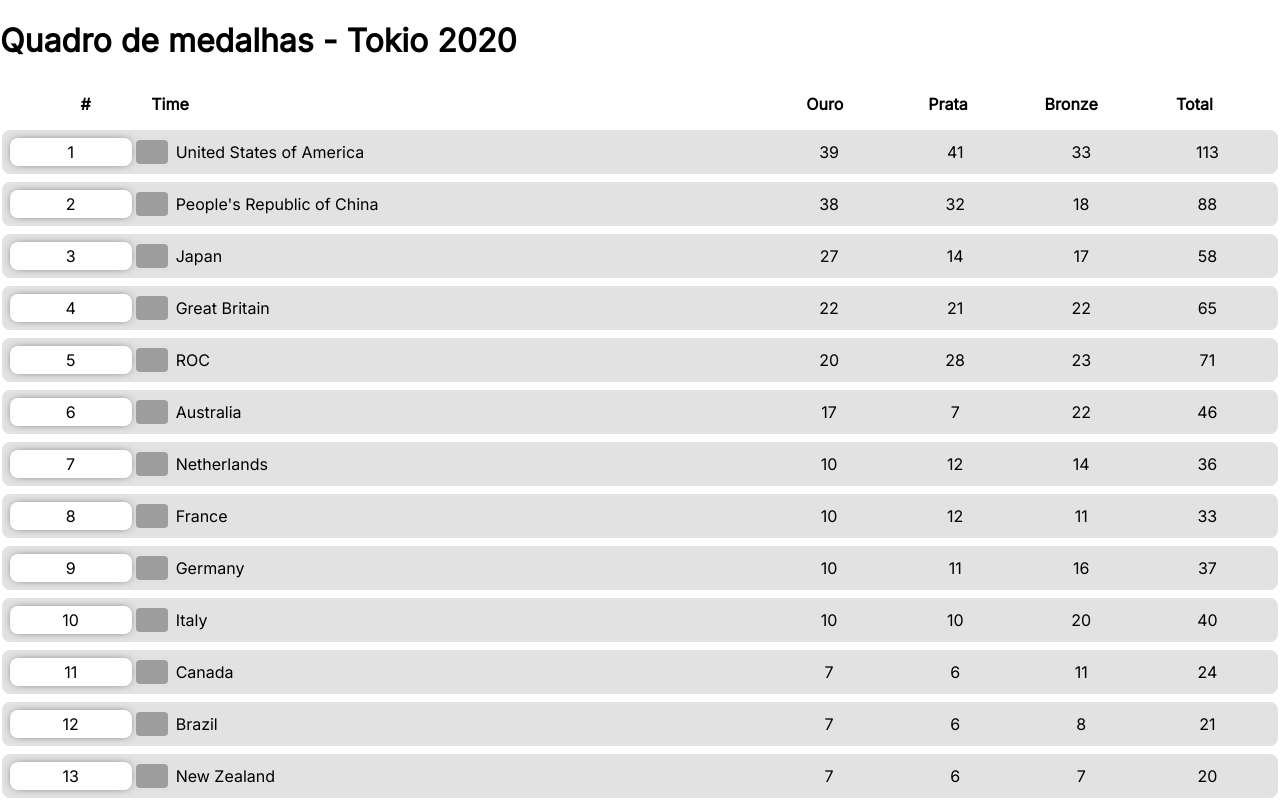
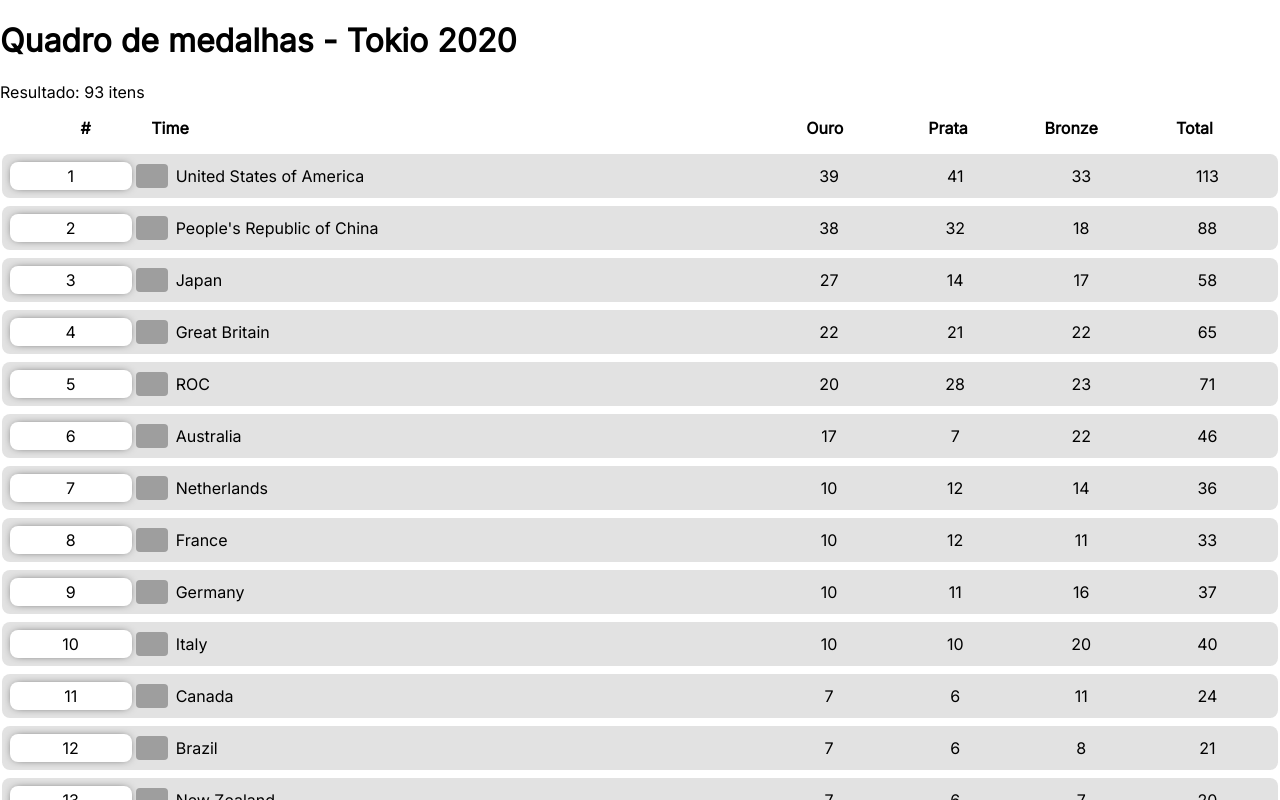
Before and after one commit to FROEDERH/aula1, a Next.js app: page / in a window 1280 px wide. Shown: the top 800 px of the page. Built offline with nearby package versions, Linux system fonts and the light colour scheme; grey boxes are pictures that could not be loaded.

Commit message:
1 file modified

```diff
--- a/pages/index.js
+++ b/pages/index.js
@@ -10,6 +10,7 @@ export default function Home() {
   return (
     <div>
       <h1>Quadro de medalhas - Tokio 2020 </h1>
+      <div>Resultado: {list.length} itens</div>
       <div>
         <div className={styles.header}>
           <div>#</div>
@@ -17,7 +18,7 @@ export default function Home() {
           <div>Ouro</div>
           <div>Prata</div>
           <div>Bronze</div>
-          <div>Total</div >
+          <div>Total</div>
         </div>
         {list.map(item => {
           return <RankItem item={item} />;
```
